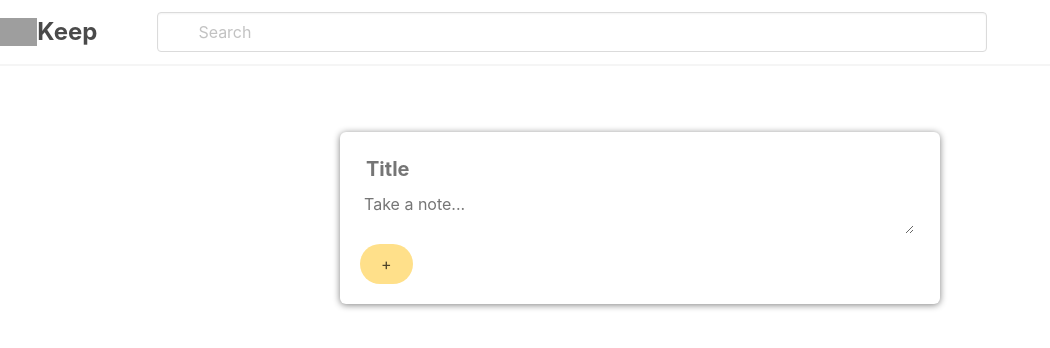
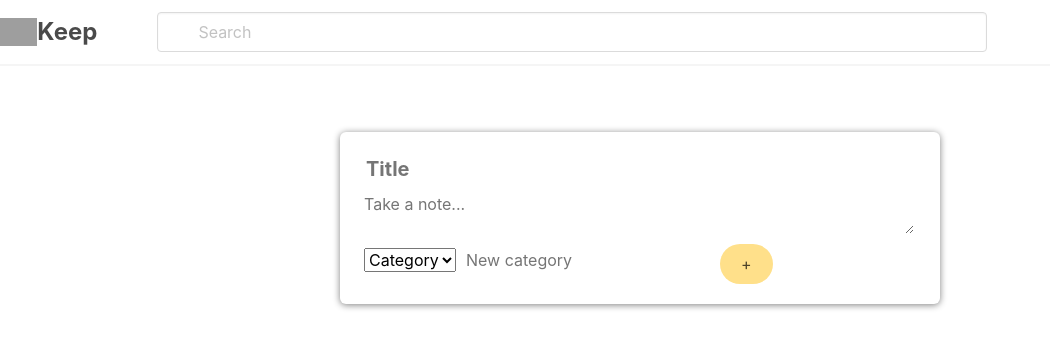
Before and after one commit to CCornez/groupwork2-frontend, a React (Vite) app: page / in a window 1280 px wide. Shown: the top 348 px of the page, without its empty margins (0-1050 px from the left). Built offline with nearby package versions, Linux system fonts and the light colour scheme; grey boxes are pictures that could not be loaded.

Commit message:
delete-note

```diff
--- a/src/App.jsx
+++ b/src/App.jsx
@@ -10,6 +10,13 @@ const App = (props) => {
   const addNote = (newNote) => {
     setNotes((prevNotes) => [...prevNotes, newNote]);
   };
+
+  function deleteNotes(id) {
+    setNotes((preValue) => {
+      return [...preValue.filter((note, index) => index !== id)];
+    });
+  }
+
   return (
     <div>
       <Header />
@@ -20,6 +27,7 @@ const App = (props) => {
           id={index}
           title={note.title}
           content={note.content}
+          onDelete={deleteNotes}
         />
       ))}
     </div>
@@ -27,3 +35,41 @@ const App = (props) => {
 };
 
 export default App;
+
+// import React, { useState } from "react";
+// import Header from "./components/Header";
+// import CreateArea from "./components/CreateArea";
+// import Note from "./components/Note";
+// import "bulma/css/bulma.min.css";
+
+// const App = (props) => {
+//   const [notes, setNotes] = useState([]);
+//   const [filteredNotes, setFilteredNotes] = useState([]);
+
+//   const addNote = (newNote, category) => {
+//     setNotes((prevNotes) => [...prevNotes, { ...newNote, category }]);
+//   };
+
+//   const handleFilter = (category) => {
+//     const filtered = notes.filter((note) => note.category === category);
+//     setFilteredNotes(filtered);
+//   };
+
+//   return (
+//     <div>
+//       <Header onFilter={handleFilter} />
+//       <CreateArea onAdd={addNote} />
+//       {(filteredNotes.length > 0 ? filteredNotes : notes).map((note, index) => (
+//         <Note
+//           key={index}
+//           id={index}
+//           title={note.title}
+//           content={note.content}
+//           category={note.category}
+//         />
+//       ))}
+//     </div>
+//   );
+// };
+
+// export default App;
--- a/src/components/CreateArea.jsx
+++ b/src/components/CreateArea.jsx
@@ -1,11 +1,13 @@
-import React, { useState } from "react";
-import Note from "./Note";
+import React, { useState, useEffect } from "react";
 
 const CreateArea = ({ onAdd }) => {
   const [note, setNote] = useState({
     title: "",
     content: "",
+    category: "",
   });
+
+  const [categories, setCategories] = useState([]);
 
   const [error, setError] = useState(false);
 
@@ -21,11 +23,23 @@ const CreateArea = ({ onAdd }) => {
 
   const submitButton = (event) => {
     event.preventDefault();
-    if (note.title.trim() !== "" && note.content.trim() !== "") {
+    if (
+      note.title.trim() !== "" &&
+      note.content.trim() !== "" &&
+      note.category.trim() !== ""
+    ) {
       onAdd(note);
+      setCategories((prevCategories) => {
+        if (prevCategories.includes(note.category) && note.category !== "") {
+          return prevCategories;
+        } else {
+          return [...prevCategories, note.category];
+        }
+      });
       setNote({
         title: "",
         content: "",
+        category: "",
       });
       setError(false);
     } else {
@@ -61,9 +75,33 @@ const CreateArea = ({ onAdd }) => {
                   {" "}
                 </textarea>
               </p>
+
+              <select
+                name="category"
+                onChange={handleChange}
+                className="my-1 mx-1 mb-2 is-size-6"
+                value={note.category}
+              >
+                <option value="">Category</option>
+                {categories.map((category) => (
+                  <option key={category} value={category}>
+                    {category}
+                  </option>
+                ))}
+              </select>
+
+              <input
+                name="category"
+                onChange={handleChange}
+                className="my-1 mx-1 mb-2 is-size-6"
+                value={note.category}
+                type="text"
+                placeholder="New category"
+              />
+
               {error && (
                 <p className="help is-danger">
-                  Title and content cannot be empty!
+                  Title, content or category cannot be empty!
                 </p>
               )}
               <button
--- a/src/components/Note.jsx
+++ b/src/components/Note.jsx
@@ -1,6 +1,6 @@
 import React from "react";
 
-const Note = ({ title, content }) => {
+const Note = ({ title, content, onDelete, id }) => {
   return (
     <>
       <section className="section">
@@ -9,7 +9,12 @@ const Note = ({ title, content }) => {
             <div className="column">
               <div className="card">
                 <div className="card-content">
-                  <button className="delete"></button>
+                  <button
+                    className="delete"
+                    onClick={() => {
+                      onDelete(id);
+                    }}
+                  ></button>
                   <h1 className="is-size-5 has-text-weight-bold">{title}</h1>
                   <p>{content}</p>
                 </div>
--- a/src/index.css
+++ b/src/index.css
@@ -8,6 +8,8 @@
   border: none;
   outline: none;
   resize: none;
+  white-space: pre-wrap;
+  word-wrap: break-word;
 }
 
 #title-box textarea {
@@ -16,4 +18,6 @@
   outline: none;
   resize: vertical;
   overflow: hidden;
+  white-space: pre-wrap;
+  word-wrap: break-word;
 }
```
